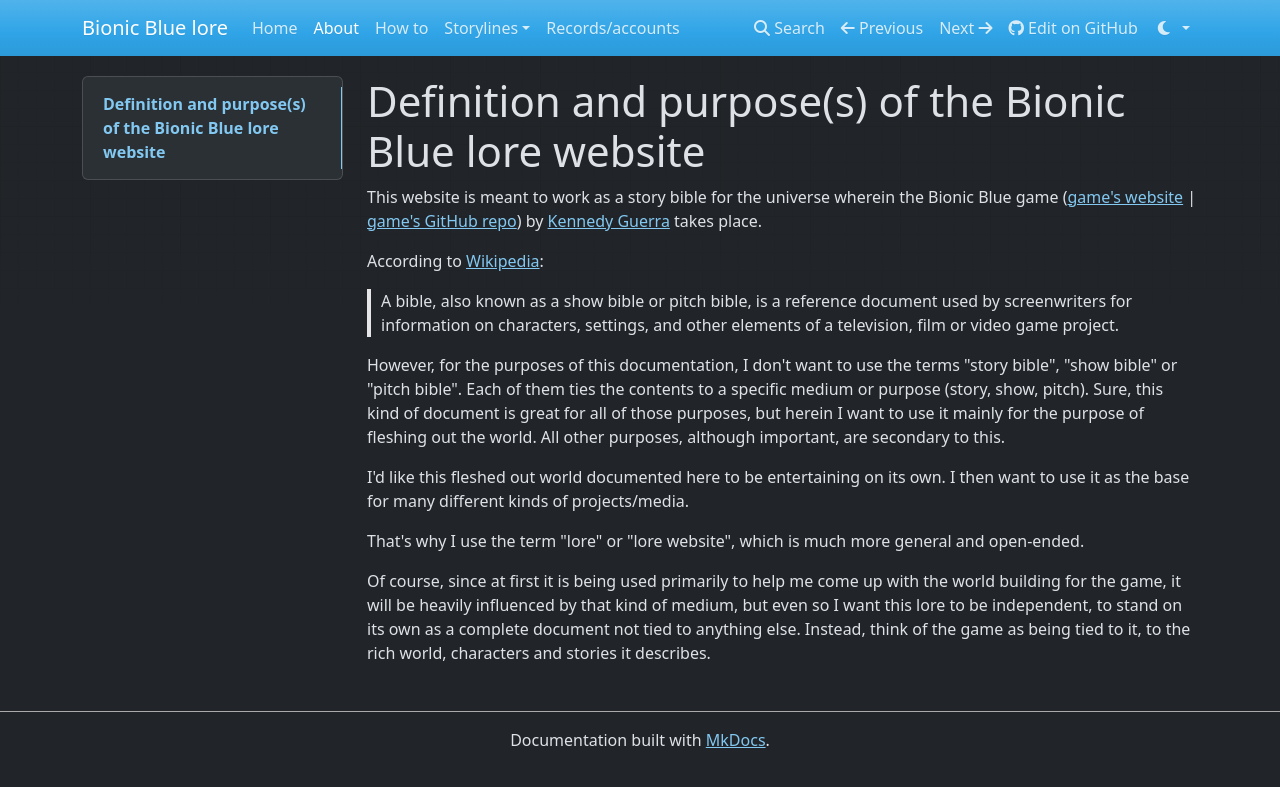
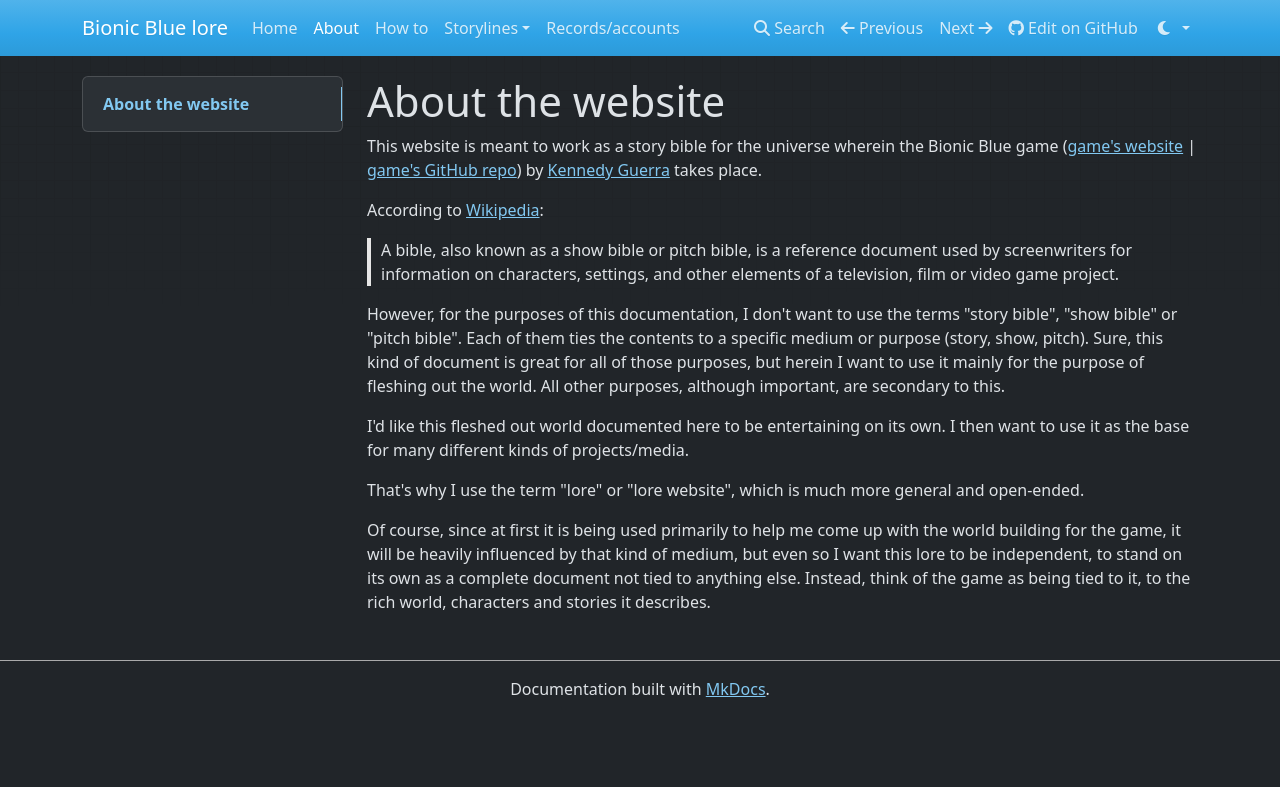
Before and after one commit to IndieSmiths/bionicbluelore, an MkDocs documentation site: the page built from docs/about.md, in a window 1280 px wide. Shown: the top 787 px of the page. Built offline with MkDocs 1.6.1, drawn with Linux system fonts in a browser that asks for light colours; nearby versions of some CDN libraries.

Commit message:
change: page's title

```diff
--- a/docs/about.md
+++ b/docs/about.md
@@ -1,4 +1,4 @@
-# Definition and purpose(s) of the Bionic Blue lore website
+# About the website
 
 This website is meant to work as a story bible for the universe wherein the Bionic Blue game ([game's website](https://bionicblue.indiesmiths.com) | [game's GitHub repo](https://github.com/IndieSmiths/bionicblue)) by [Kennedy Guerra](https://kennedyrichard.com) takes place.
 
```
